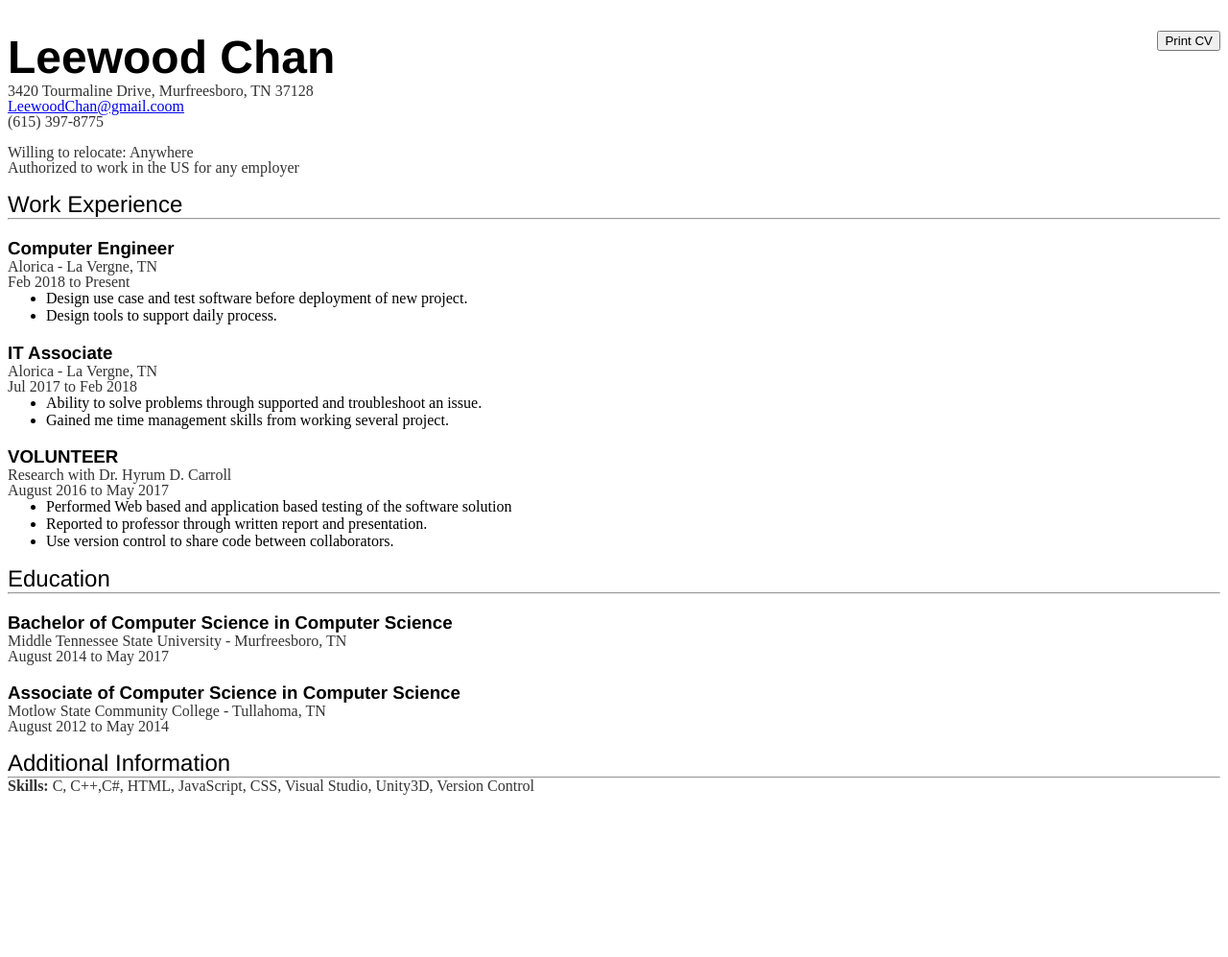
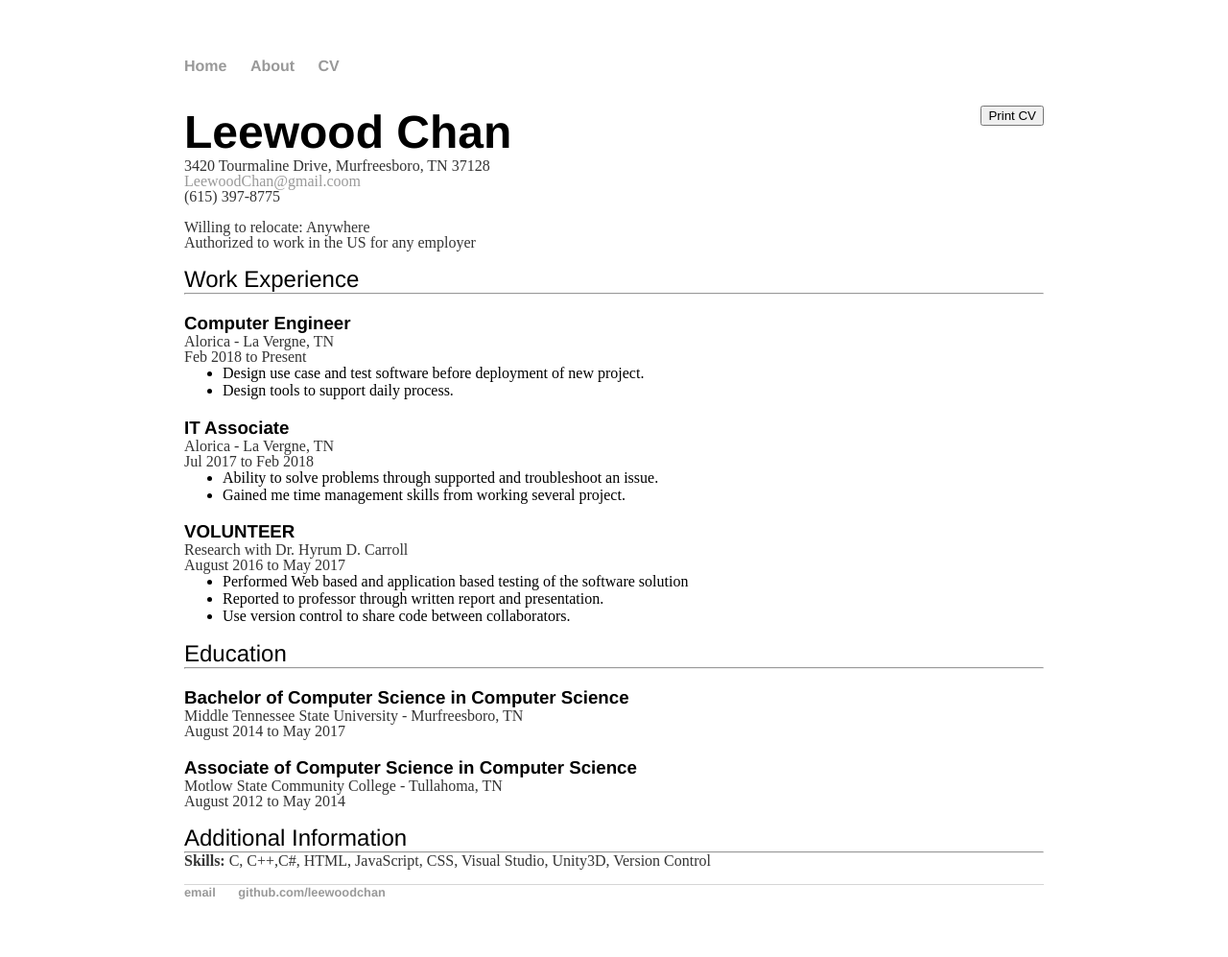
Before and after one commit to LeewoodChan/LeewoodChan.github.io, a Jekyll site: the page built from cv/index.html, in a window 1280 px wide. Shown: the whole page at 96% size. Built offline with Jekyll 4.4.1, drawn with Linux system fonts in a browser that asks for light colours; before the commit the page ends 900 px from its top, so only the background shows below that.

Commit message:
Update index.html
move back to use Jekyll

```diff
--- a/cv/index.html
+++ b/cv/index.html
@@ -1,9 +1,7 @@
-<!DOCTYPE html>
-<HTML>
-<head>
-	<link rel="stylesheet" type="text/css" href="main.css">
-</head>
-<BODY>
+---
+layout: default
+title: CS
+---
 
 <style>
 
@@ -145,7 +143,3 @@ p {
 
 
 </script>
-
-
-</BODY>
-</HTML>
```
